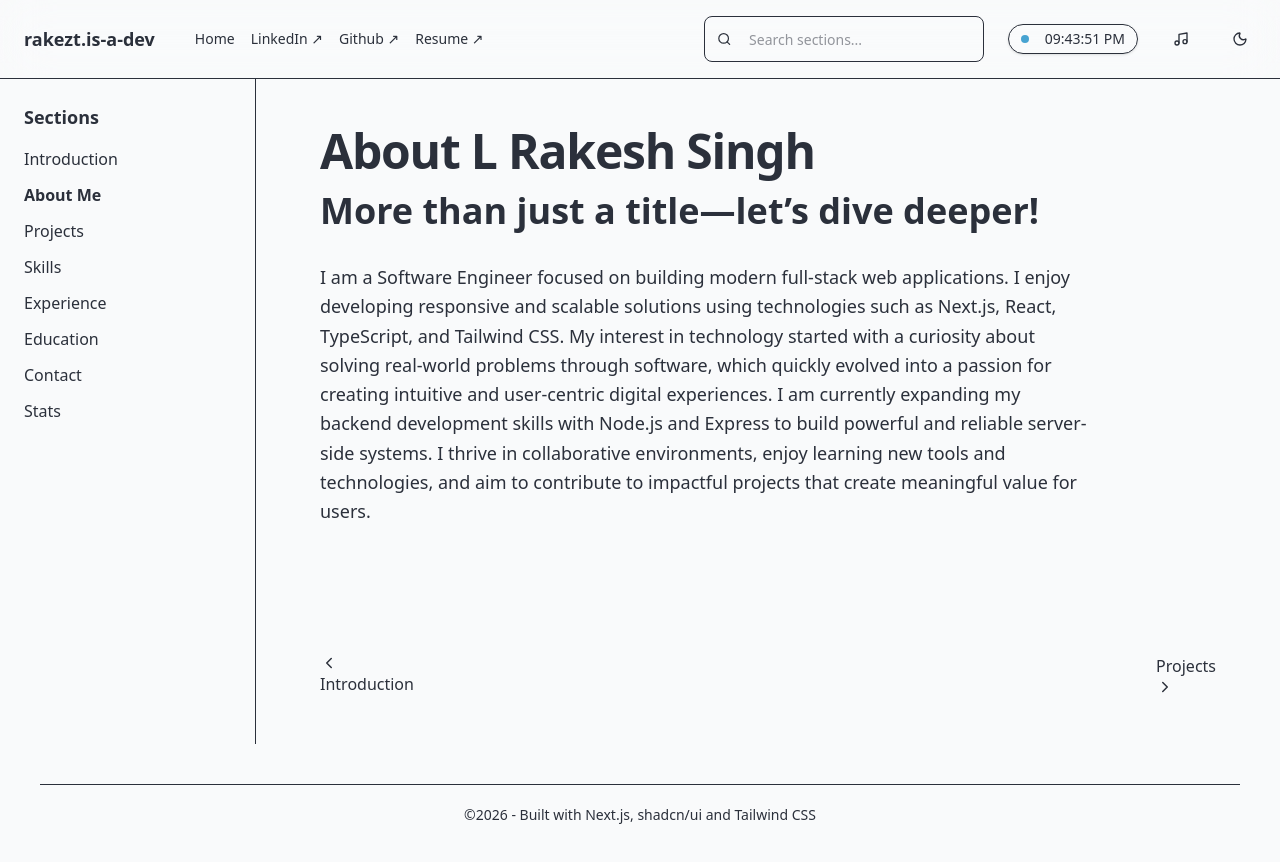
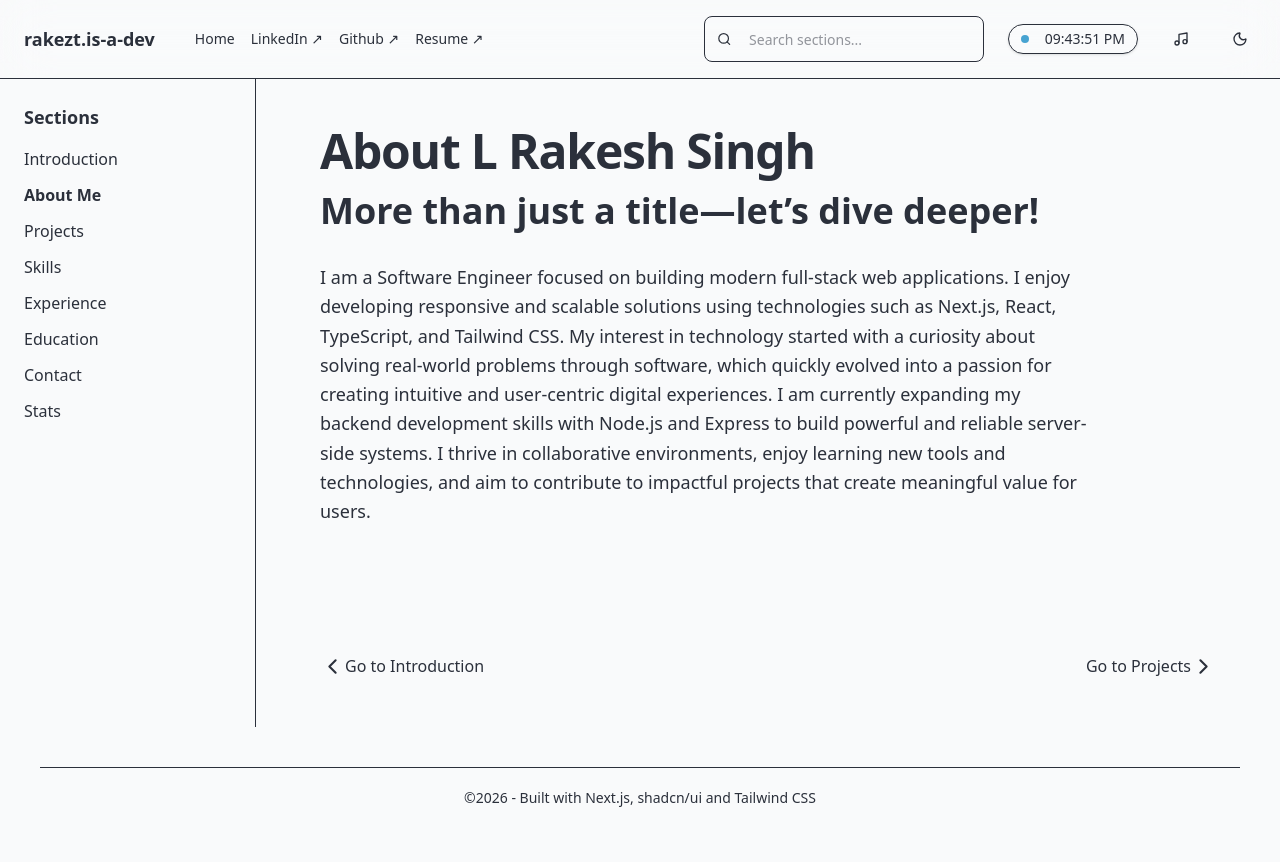
Before and after one commit to Rakezt/rakezt.portfolio, a Next.js app: page /about in a window 1280 px wide. Shown: the top 862 px of the page. Built offline with nearby package versions, Linux system fonts and the light colour scheme.

Commit message:
page navigation overlapping fixed

```diff
--- a/components/shared/PageNavigation.tsx
+++ b/components/shared/PageNavigation.tsx
@@ -16,14 +16,15 @@ export default function PageNavigation() {
     currentIndex < pageOrder.length - 1 ? pageOrder[currentIndex + 1] : null;
 
   return (
-    <div className='flex justify-between items-center mt-32 w-full'>
+    <div className='flex justify-between items-center mt-32'>
       {prevPage ? (
         <Link
           href={prevPage.href}
-          className='flex items-center gap-3 text-muted-foreground hover:text-primary'
+          className='flex items-center gap-2 text-muted-foreground hover:text-primary'
         >
-          <ChevronLeft size={18} />
-          {prevPage.label}
+          <div className='flex'>
+            <ChevronLeft size={25} /> Go to {prevPage.label}
+          </div>
         </Link>
       ) : (
         <div />
@@ -32,10 +33,12 @@ export default function PageNavigation() {
       {nextPage && (
         <Link
           href={nextPage.href}
-          className='flex items-center gap-3 text-muted-foreground hover:text-primary'
+          className='flex items-center gap-2 text-muted-foreground hover:text-primary'
         >
-          {nextPage.label}
-          <ChevronRight size={18} />
+          <div className='flex'>
+            Go to {nextPage.label}
+            <ChevronRight size={25} />
+          </div>
         </Link>
       )}
     </div>
```
